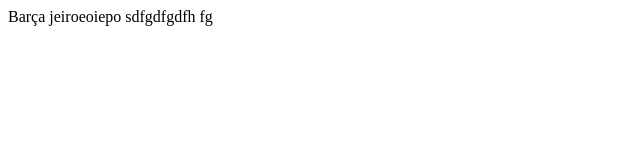
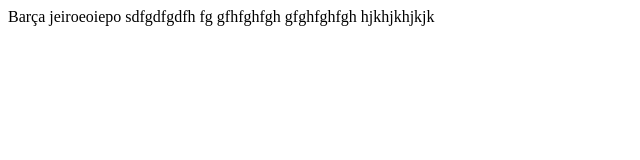
Before and after one commit to AdriAST/ejerciciosProgramacion, a plain HTML site: page index.html in a window 1280 px wide. Shown: the whole page, without its empty margins (0-640 px from the left). Drawn offline with Linux system fonts and the light colour scheme.

Commit message:
Update index.html

```diff
--- a/index.html
+++ b/index.html
@@ -10,5 +10,8 @@
     jeiroeoiepo
     sdfgdfgdfh
     fg
+gfhfghfgh
+gfghfghfgh
+hjkhjkhjkjk
 </body>
 </html>
```
